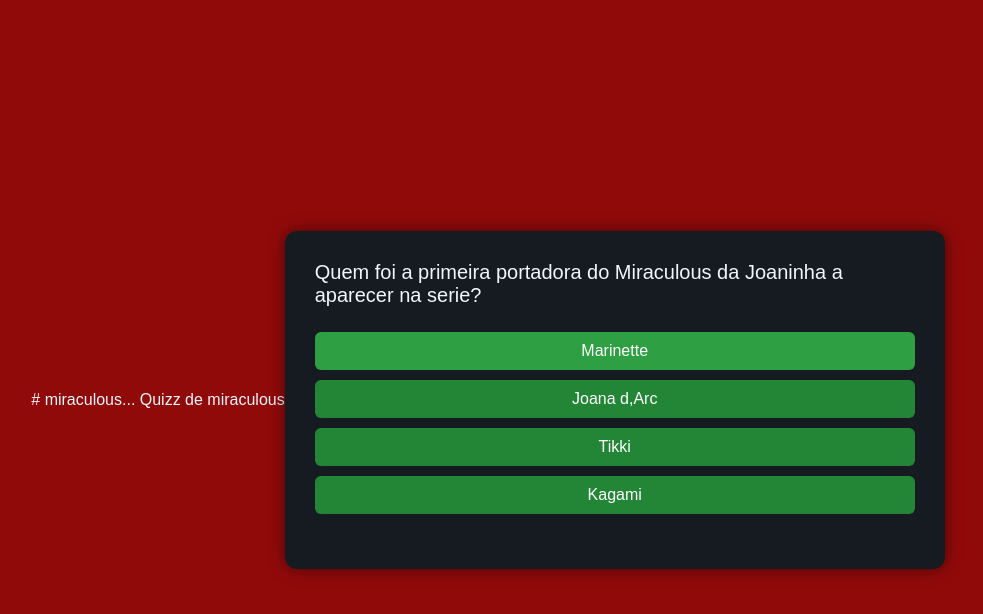
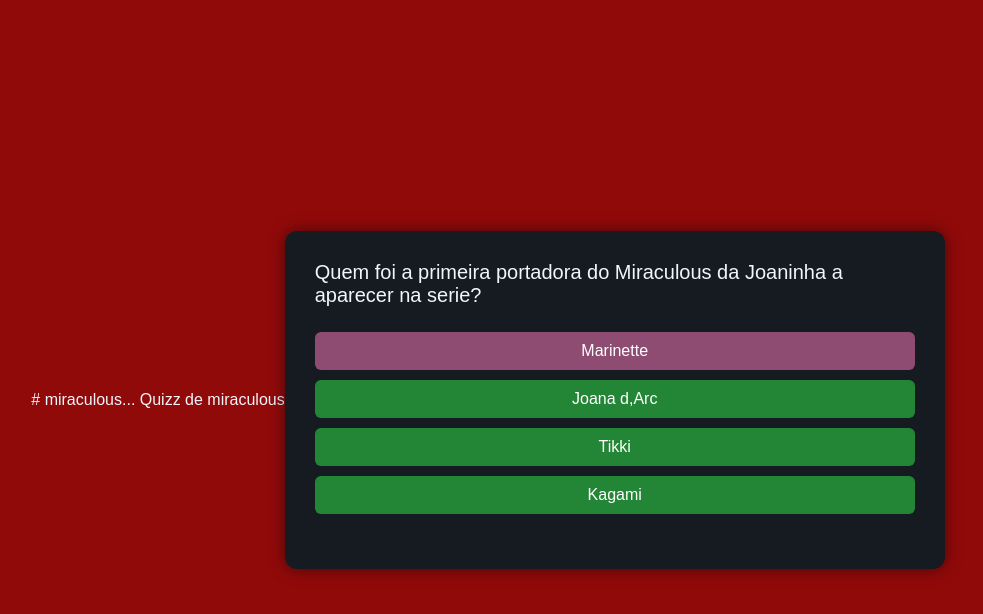
Before and after one commit to kellynizer-black/Trabalho, a plain HTML site: page INDEX.html in a window 1280 px wide. In both pictures the pointer is over the button "Marinette". Shown: the whole page, without its empty margins (152-1135 px from the left). Drawn offline with Linux system fonts and the light colour scheme.

Commit message:
Update INDEX.html

```diff
--- a/INDEX.html
+++ b/INDEX.html
@@ -39,7 +39,7 @@
             cursor: pointer;
         }
         .options button:hover {
-            background-color: #2ea043;
+            background-color: #8f4c73;
         }
         #result {
             font-size: 18px;
```
